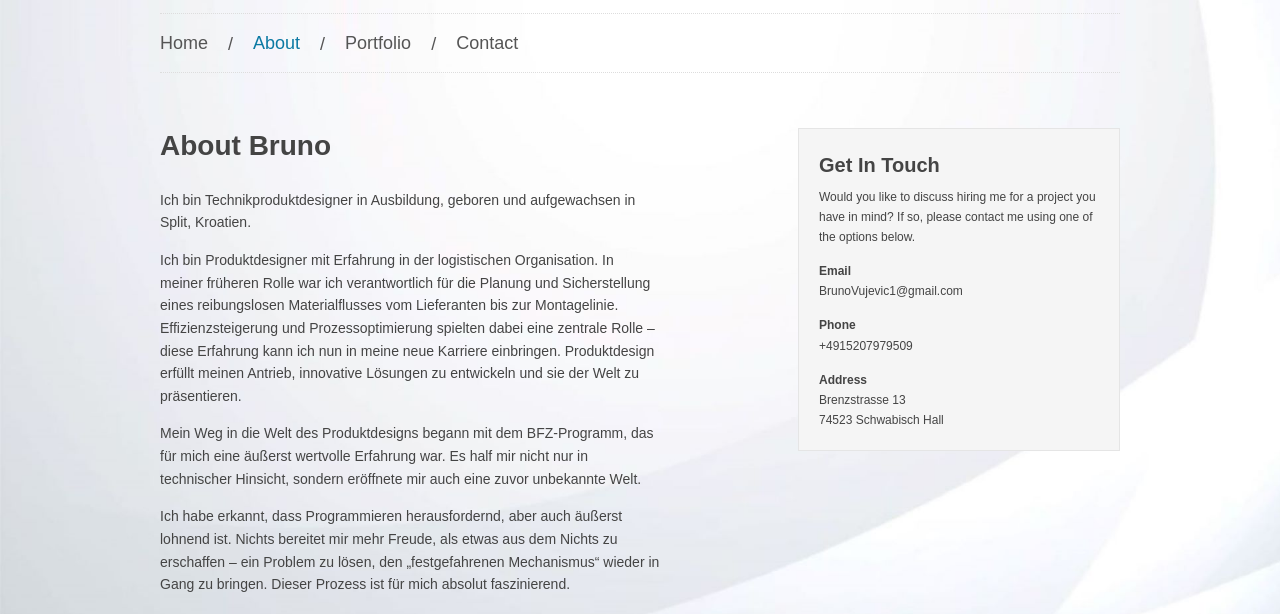
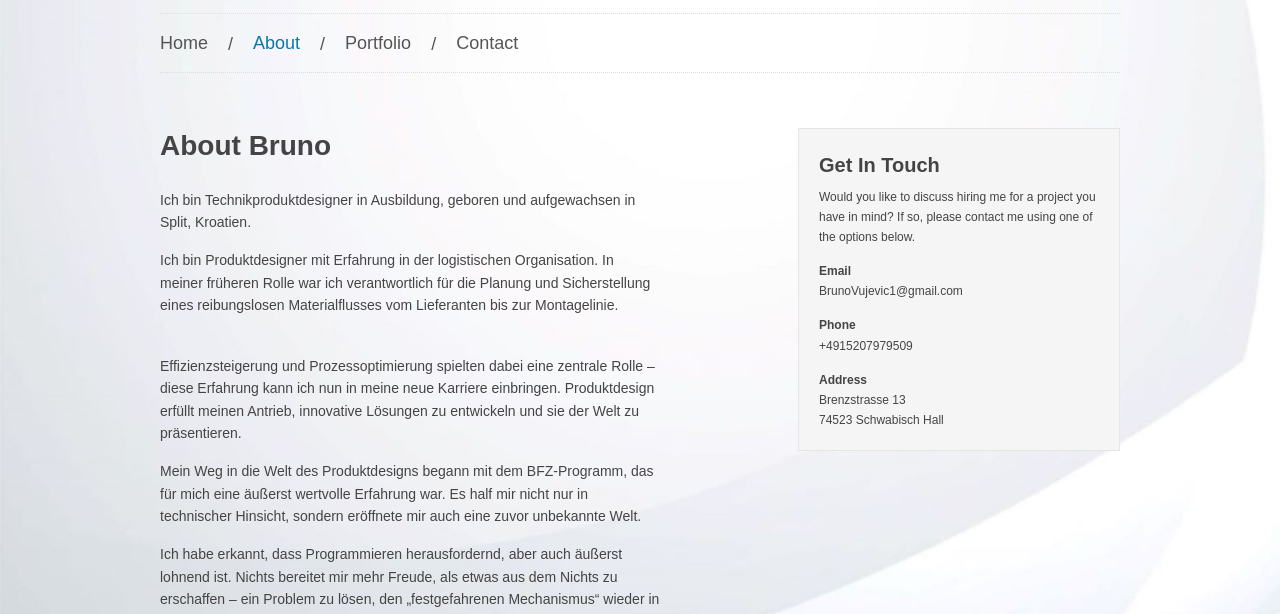
Before and after one commit to Vuyaa/Bruno-Portfolio, a website: page about.html in a window 1280 px wide. Shown: the part 183-797 px from the top of the page. Drawn offline with Linux system fonts and the light colour scheme.

Commit message:
Update about.html

```diff
--- a/about.html
+++ b/about.html
@@ -38,7 +38,7 @@
 
           <span id="more-7"></span></p>
 
-         <p>Ich bin Produktdesigner mit Erfahrung in der logistischen Organisation. In meiner früheren Rolle war ich verantwortlich für die Planung und Sicherstellung eines reibungslosen Materialflusses vom Lieferanten bis zur Montagelinie.<br> Effizienzsteigerung und Prozessoptimierung spielten dabei eine zentrale Rolle – diese Erfahrung kann ich nun in meine neue Karriere einbringen.
+         <p>Ich bin Produktdesigner mit Erfahrung in der logistischen Organisation. In meiner früheren Rolle war ich verantwortlich für die Planung und Sicherstellung eines reibungslosen Materialflusses vom Lieferanten bis zur Montagelinie.</p><br> <p>Effizienzsteigerung und Prozessoptimierung spielten dabei eine zentrale Rolle – diese Erfahrung kann ich nun in meine neue Karriere einbringen.
 
 Produktdesign erfüllt meinen Antrieb, innovative Lösungen zu entwickeln und sie der Welt zu präsentieren.
           </p>
```
